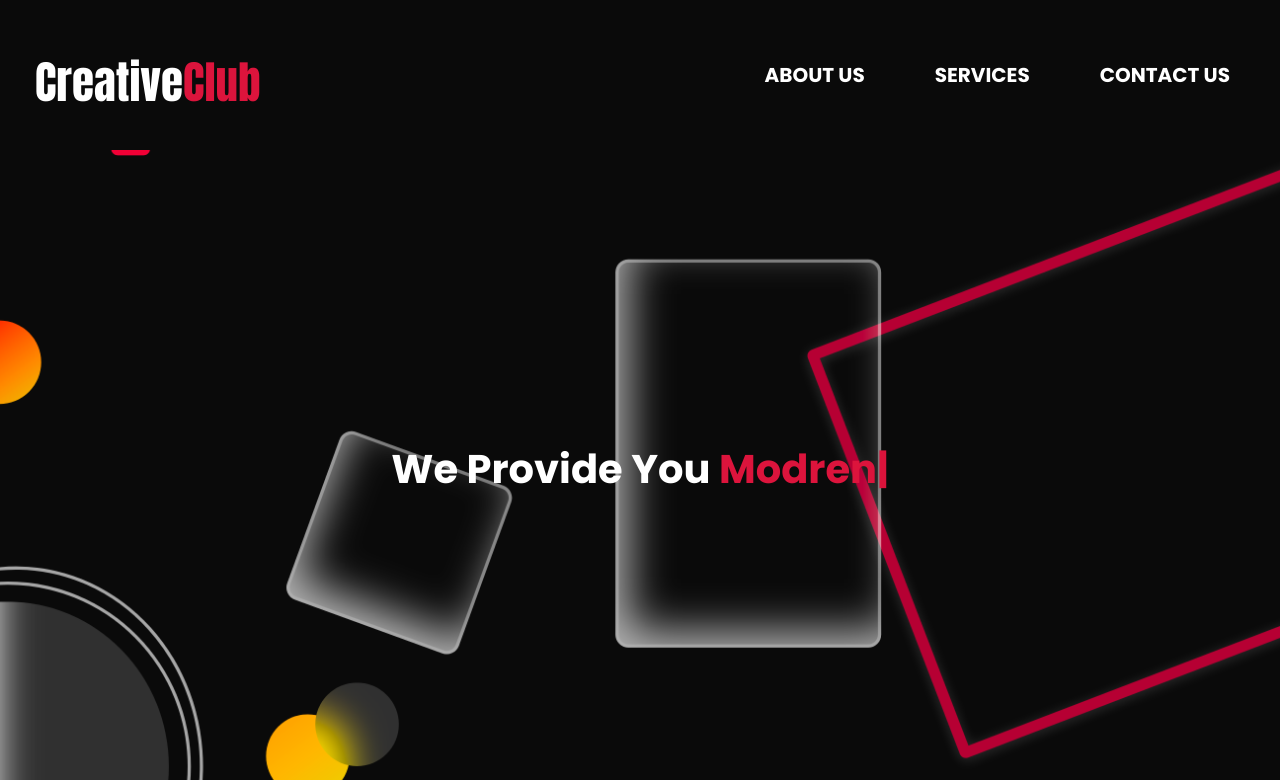
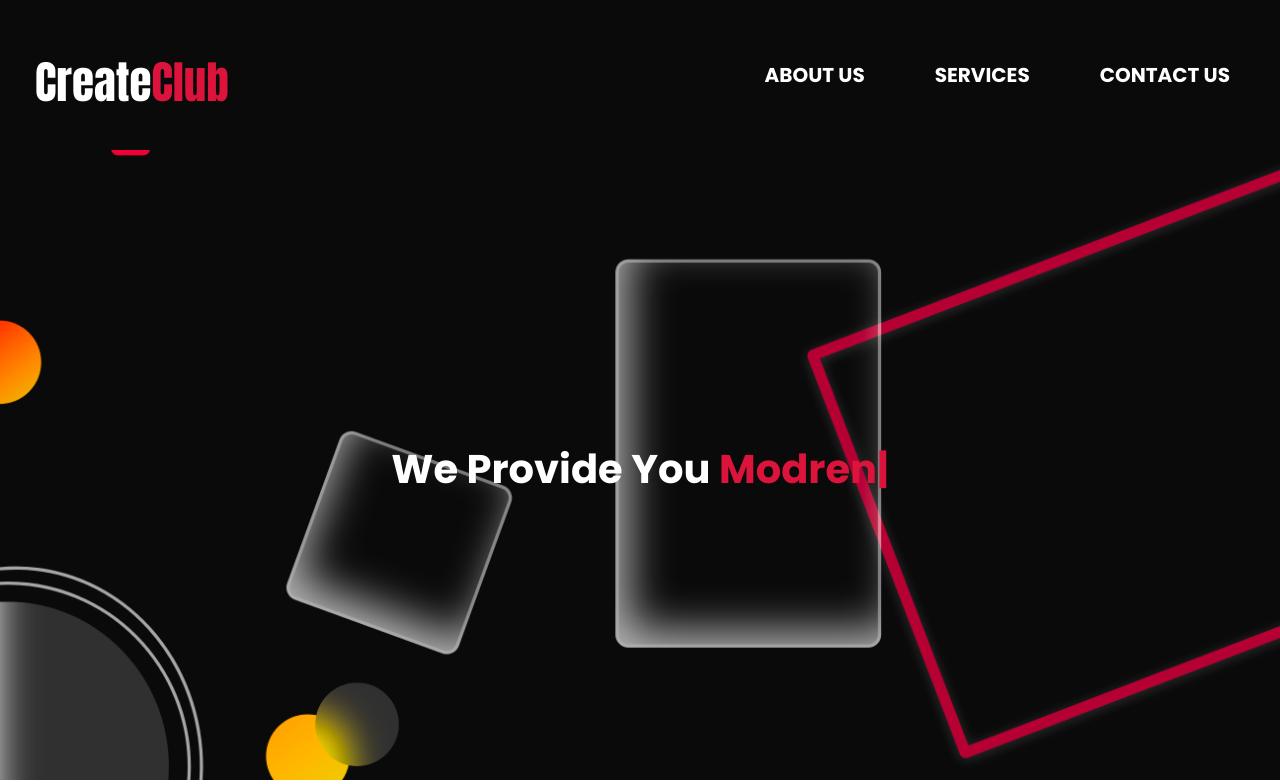
Before and after one commit to Sdev14/CreateClub.github.io, a plain HTML site: page index.html in a window 1280 px wide. Shown: the top 784 px of the page. Drawn offline with nearby package versions, Linux system fonts and the light colour scheme.

Commit message:
Update index.html

```diff
--- a/index.html
+++ b/index.html
@@ -30,7 +30,7 @@
   <body>
     <nav>
       <div class="CreateClub" id="cc">
-        <Heading>Creative<span class="type1">Club</span></Heading>
+        <Heading>Create<span class="type1">Club</span></Heading>
       </div>
 
       <div class="openMenu"><i class="fa fa-bars"></i></div>
```
